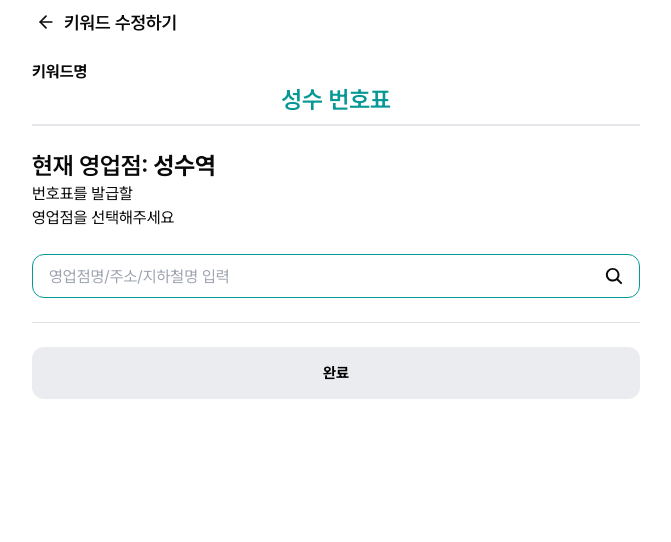
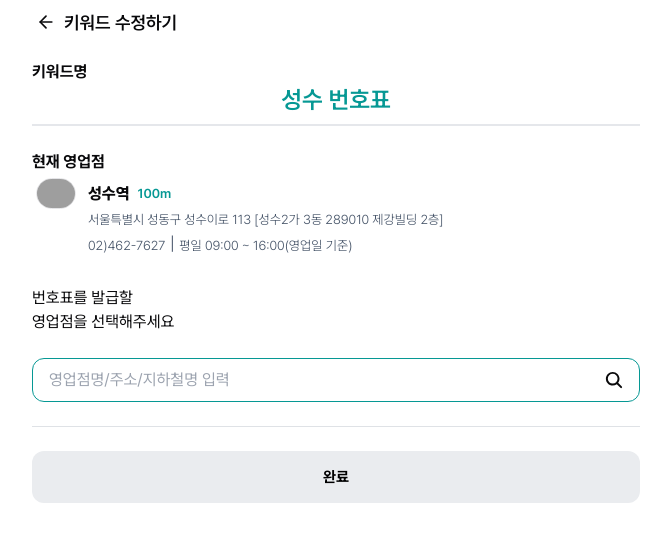
Before and after one commit to KeywordHanaro/KeywordHanaro_FE, a Next.js app: page /keyword/edit/ticket in a window 1280 px wide. Shown: the top 542 px of the page, without its empty margins (304-975 px from the left). Built offline with nearby package versions, Linux system fonts and the light colour scheme; grey boxes are pictures that could not be loaded.

Commit message:
[design] fix margin and padding

```diff
--- a/app/(routes)/keyword/edit/ticket/page.tsx
+++ b/app/(routes)/keyword/edit/ticket/page.tsx
@@ -3,6 +3,7 @@
 import { Button } from '@/components/atoms/Button';
 import Header from '@/components/atoms/Header';
 import { KeywordInputRef } from '@/components/atoms/Inputs';
+import BankInfoItem from '@/components/molecules/BankInfoItem';
 import SelectBranch from '@/components/templates/createKeyword/ticket/SelectBranch';
 import { useTicket } from '@/contexts/TicketContext';
 import { Branch } from '@/data/bank';
@@ -64,7 +65,7 @@ export default function EditTicketKeywordPage() {
     const isValid =
       !!selectedBranch?.branchId && (keywordName?.length ?? 0 > 0);
 
-		return !(isDataChanged && isValid)
+    return !(isDataChanged && isValid);
   }, [selectedBranch, keywordName, branch, keyword]);
 
   return (
@@ -84,10 +85,11 @@ export default function EditTicketKeywordPage() {
           </div>
         </div>
         <div>
-          <div className='text-2xl font-semibold flex'>
-            <p>현재 영업점: </p>
-            <p className='font-bold'>&nbsp;{selectedBranch?.branchName}</p>{' '}
+          <strong>현재 영업점</strong>
+          <div className='pb-6'>
+            {!!selectedBranch && <BankInfoItem data={selectedBranch} />}
           </div>
+
           <SelectBranch handleSetBranch={handleSetBranch} />
         </div>
         <Button
```
